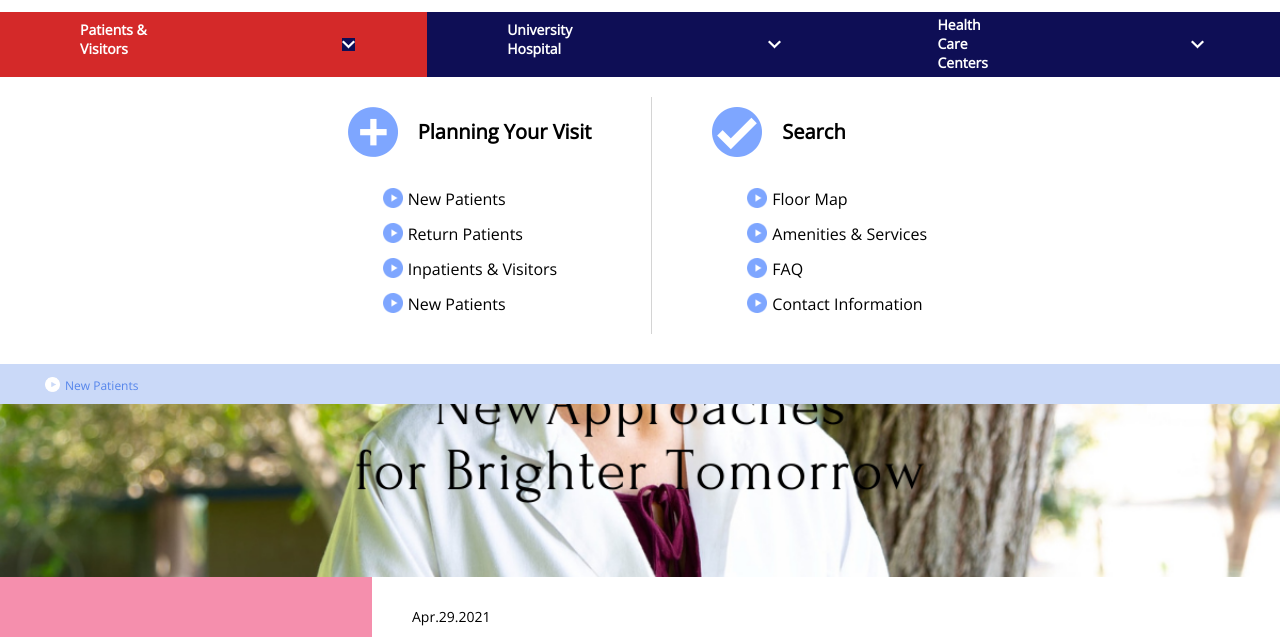
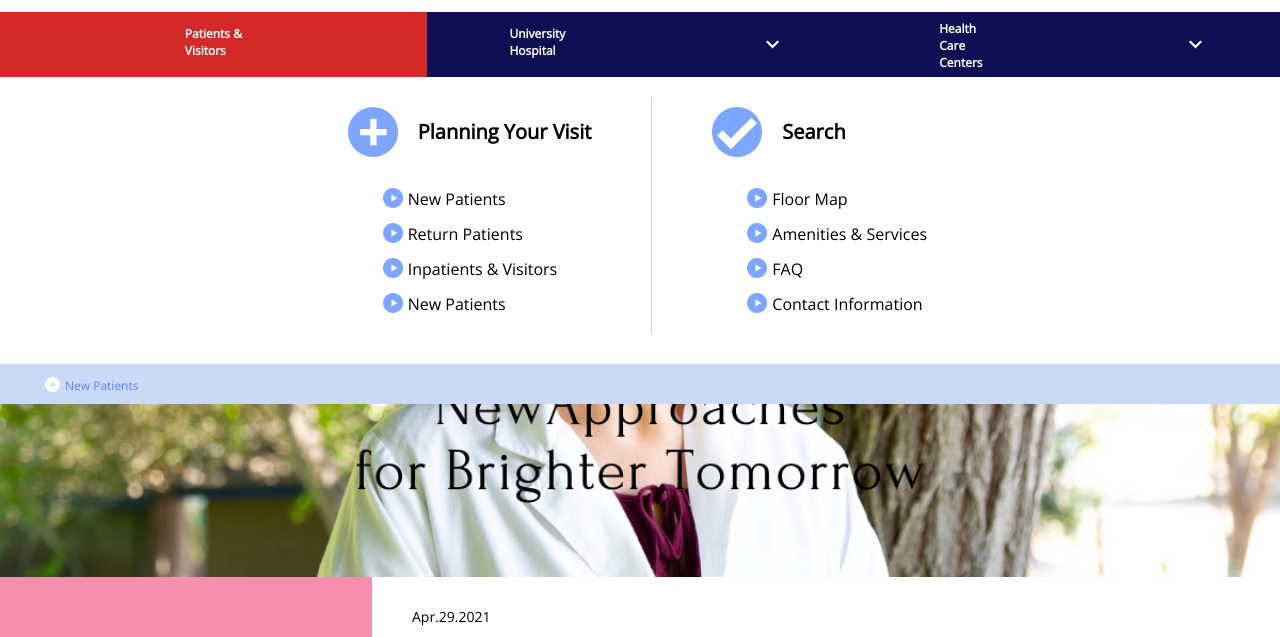
Before and after one commit to ryota-take/university-hospital, a plain HTML site: page index.html in a window 1280 px wide. Both pictures are taken after a click on the item "Patients & Visitors". Shown: the part 103-740 px from the top of the page. Drawn offline with nearby package versions, Linux system fonts and the light colour scheme.

Commit message:
Add files via upload

```diff
--- a/css/styles.scss
+++ b/css/styles.scss
@@ -80,15 +80,17 @@ header {
       transition: background .3s;
       cursor: pointer;
 
-      a {
+      p {
+        margin: 0;
         display: block;
         padding: 8px;
         font-size: 12px;
         font-weight: bold;
         color: #fff;
         text-decoration: none;
-        pointer-events: none;
+
       }
+
 
       img {
         display: block;
@@ -97,16 +99,20 @@ header {
         margin-left: 10%;
       }
 
+      .img_hidden {
+        display: none;
+      }
+
 
     }
-
-    li:hover {
-      background-color: #d42929;
-
-      img {
-        opacity: 0;
+    li:nth-of-type(1),
+    li:nth-of-type(2) {
+      p {
+        padding-top: 13px;
       }
     }
+
+
   }
 }
 
@@ -716,8 +722,15 @@ footer {
 
       }
       li:nth-of-type(3) {
-        a {
-          padding-top: 3px;
+        p {
+          padding-top: 8px;
+        }
+      }
+      li:hover {
+        background-color: #d42929;
+
+        img {
+          opacity: 0;
         }
       }
     }
--- a/index.html
+++ b/index.html
@@ -49,9 +49,9 @@
   <!-- === nav-menu ======== -->
   <div class="nav-menu">
     <ul>
-      <li><a href="">Patients & <br> Visitors</a> <img src="img/down2.png" width="13" height="13"></li>
-      <li><a href="">University <br> Hospital</a><img src="img/down2.png" width="13" height="13"> </li>
-      <li><a href="">Health <br> Care <br> Centers</a><img src="img/down2.png" width="13" height="13"> </li>
+      <li><p class="p-12">Patients & <br> Visitors</p><img src="img/down2.png" width="13" height="13"></li>
+      <li><p class="p-12">University <br> Hospital</p><img src="img/down2.png" width="13" height="13"> </li>
+      <li><p>Health <br> Care <br> Centers</p><img src="img/down2.png" width="13" height="13"> </li>
     </ul>
   </div>
   <!-- <div class="nav-menu">
--- a/js/main.js
+++ b/js/main.js
@@ -19,6 +19,7 @@
 
 {
   const nav_menu = document.querySelectorAll('.nav-menu > ul > li');
+  const nav_img = document.querySelectorAll('.nav-menu > ul > li > img');
   const nav_menu_0 = document.querySelector('.nav-menu-0');
   const nav_menu_1 = document.querySelector('.nav-menu-1');
   const nav_menu_2 = document.querySelector('.nav-menu-2');
@@ -26,12 +27,17 @@
   nav_menu[0].addEventListener('click', ()=> {
     nav_menu_0.classList.toggle('show');
     nav_menu[0].classList.toggle('color');
+    nav_img[0].classList.toggle('img_hidden');
 
     nav_menu_1.classList.remove('show');
     nav_menu[1].classList.remove('color');
+    nav_img[1].classList.remove('img_hidden');
+
 
     nav_menu_2.classList.remove('show');
     nav_menu[2].classList.remove('color');
+    nav_img[2].classList.remove('img_hidden');
+
 
   } );
 
@@ -40,24 +46,35 @@
   nav_menu[1].addEventListener('click', ()=> {
     nav_menu_1.classList.toggle('show');
     nav_menu[1].classList.toggle('color');
+    nav_img[1].classList.toggle('img_hidden');
 
     nav_menu_0.classList.remove('show');
     nav_menu[0].classList.remove('color');
+    nav_img[0].classList.remove('img_hidden');
+
 
     nav_menu_2.classList.remove('show');
     nav_menu[2].classList.remove('color');
+    nav_img[2].classList.remove('img_hidden');
+
   } );
 
 
   nav_menu[2].addEventListener('click', ()=> {
     nav_menu_2.classList.toggle('show');
     nav_menu[2].classList.toggle('color');
+    nav_img[2].classList.toggle('img_hidden');
+
 
     nav_menu_1.classList.remove('show');
     nav_menu[1].classList.remove('color');
+    nav_img[1].classList.remove('img_hidden');
+
 
     nav_menu_0.classList.remove('show');
     nav_menu[0].classList.remove('color');
+    nav_img[0].classList.remove('img_hidden');
+
 
   } );
 
```
Also changed, not shown: css/styles.css, css/styles.min.css.
